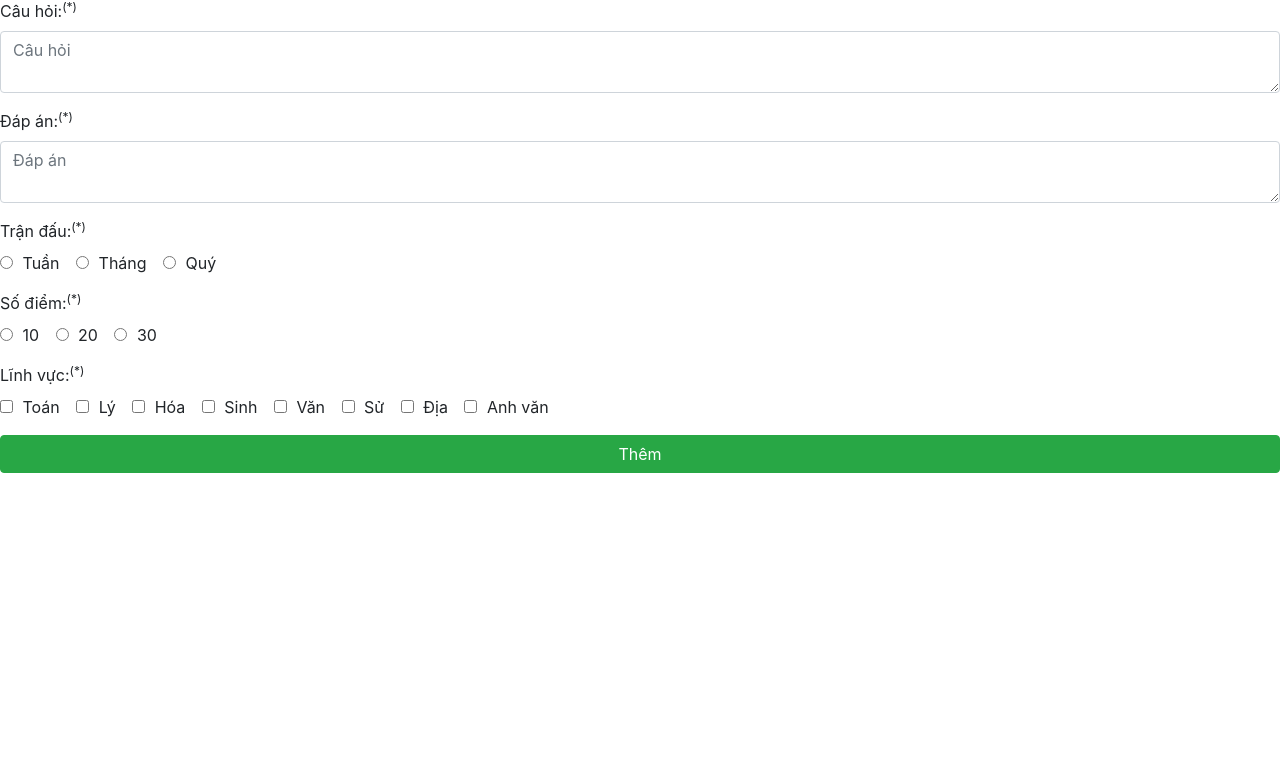
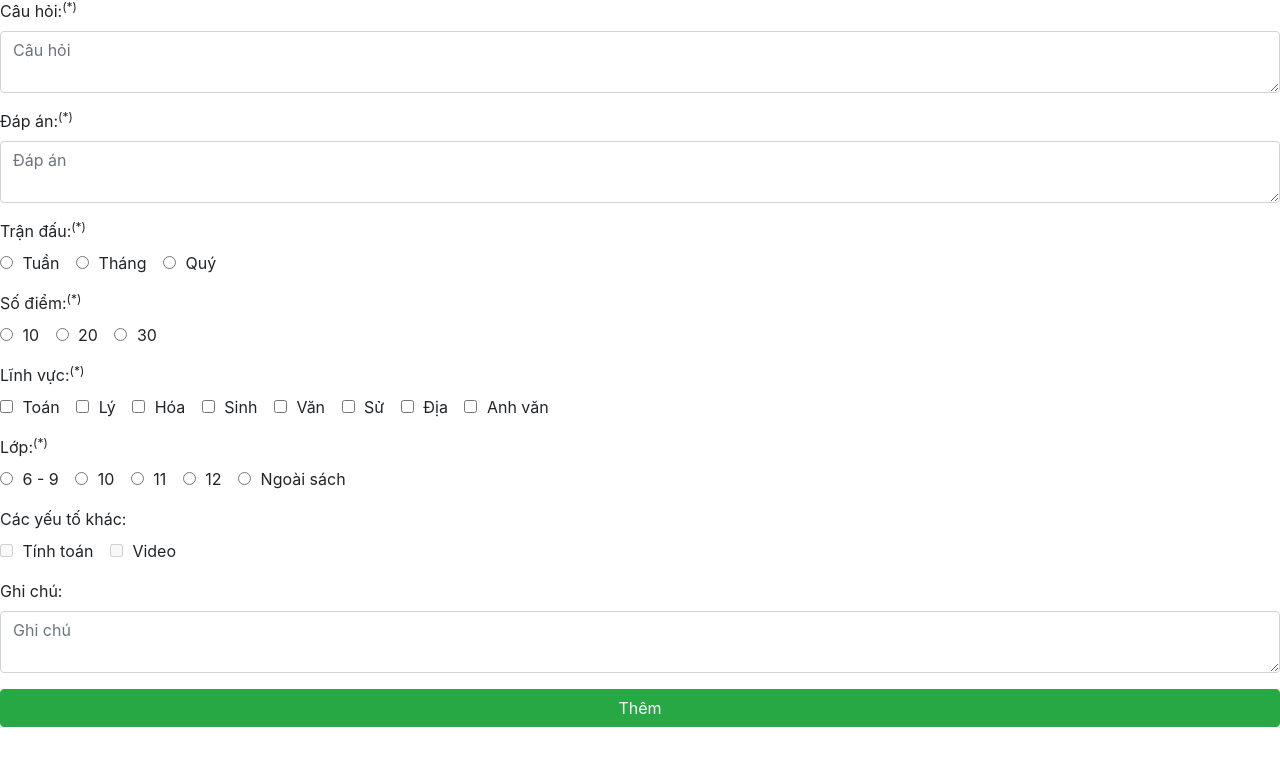
Before and after one commit to huuthotn01/ostat, a PHP site: page / in a window 1280 px wide. Shown: the part 41-800 px from the top of the page. Run offline with PHP 8.4, Linux system fonts and the light colour scheme.

Commit message:
Next update

```diff
--- a/index.php
+++ b/index.php
@@ -58,29 +58,68 @@
                         <label>Lĩnh vực:<sup>(*)</sup> </label>
                         <br />
                         <div class="form-check-inline">
-                            <label class="form-check-label" for="math"> <input type="checkbox" class="form-check-input" value="Toán" id="math" name="field"> Toán </label>
+                            <label class="form-check-label" for="math"> <input type="checkbox" class="form-check-input" value="math" id="math" name="field"> Toán </label>
                         </div>
                         <div class="form-check-inline">
-                            <label class="form-check-label" for="physics"> <input type="checkbox" class="form-check-input" value="Lý" id="physics" name="field"> Lý </label>
+                            <label class="form-check-label" for="physics"> <input type="checkbox" class="form-check-input" value="physics" id="physics" name="field"> Lý </label>
                         </div>
                         <div class="form-check-inline">
-                            <label class="form-check-label" for="chemistry"> <input type="checkbox" class="form-check-input" value="Hóa" id="chemistry" name="field"> Hóa </label>
+                            <label class="form-check-label" for="chemistry"> <input type="checkbox" class="form-check-input" value="chemistry" id="chemistry" name="field"> Hóa </label>
                         </div>
                         <div class="form-check-inline">
-                            <label class="form-check-label" for="biology"> <input type="checkbox" class="form-check-input" value="Sinh" id="biology" name="field"> Sinh </label>
+                            <label class="form-check-label" for="biology"> <input type="checkbox" class="form-check-input" value="biology" id="biology" name="field"> Sinh </label>
                         </div>
                         <div class="form-check-inline">
-                            <label class="form-check-label" for="literature"> <input type="checkbox" class="form-check-input" value="Văn" id="literature" name="field"> Văn </label>
+                            <label class="form-check-label" for="literature"> <input type="checkbox" class="form-check-input" value="literature" id="literature" name="field"> Văn </label>
                         </div>
                         <div class="form-check-inline">
-                            <label class="form-check-label" for="history"> <input type="checkbox" class="form-check-input" value="Sử" id="history" name="field"> Sử </label>
+                            <label class="form-check-label" for="history"> <input type="checkbox" class="form-check-input" value="history" id="history" name="field"> Sử </label>
                         </div>
                         <div class="form-check-inline">
-                            <label class="form-check-label" for="geography"> <input type="checkbox" class="form-check-input" value="Địa" id="geography" name="field"> Địa </label>
+                            <label class="form-check-label" for="geography"> <input type="checkbox" class="form-check-input" value="geography" id="geography" name="field"> Địa </label>
                         </div>
                         <div class="form-check-inline">
-                            <label class="form-check-label" for="english"> <input type="checkbox" class="form-check-input" value="Anh văn" id="english" name="field"> Anh văn </label>
+                            <label class="form-check-label" for="english"> <input type="checkbox" class="form-check-input" value="english" id="english" name="field"> Anh văn </label>
                         </div>
+                    </div>
+                    <div class="form-group">
+                        <label>Lớp:<sup>(*)</sup> </label>
+                        <br />
+                        <div class="form-check-inline">
+                            <label class="form-check-label" for="grade_9"> <input type="radio" class="form-check-input" value="9" id="grade_9" name="grade"> 6 - 9 </label>
+                        </div>
+                        <div class="form-check-inline">
+                            <label class="form-check-label" for="grade_10"> <input type="radio" class="form-check-input" value="10" id="grade_10" name="grade"> 10 </label>
+                        </div>
+                        <div class="form-check-inline">
+                            <label class="form-check-label" for="grade_11"> <input type="radio" class="form-check-input" value="11" id="grade_11" name="grade"> 11 </label>
+                        </div>
+                        <div class="form-check-inline">
+                            <label class="form-check-label" for="grade_12"> <input type="radio" class="form-check-input" value="12" id="grade_12" name="grade"> 12 </label>
+                        </div>
+                        <div class="form-check-inline">
+                            <label class="form-check-label" for="grade_13"> <input type="radio" class="form-check-input" value="13" id="grade_13" name="grade"> Ngoài sách </label>
+                        </div>
+                    </div>
+                    <div class="form-group">
+                        <label>Các yếu tố khác: </label>
+                        <br />
+                        <div class="form-check-inline">
+                            <label class="form-check-label" for="calculating" disabled>
+                                <input type="checkbox" class="form-check-input" value="calculating" id="calculating" name="others" disabled>
+                                Tính toán
+                            </label>
+                        </div>
+                        <div class="form-check-inline">
+                            <label class="form-check-label" for="video">
+                                <input type="checkbox" class="form-check-input" value="video" id="video" name="others" disabled>
+                                Video
+                            </label>
+                        </div>
+                    </div>
+                    <div class="form-group">
+                        <label for="notice">Ghi chú: </label>
+                        <textarea class="form-control" id="notice" name="notice" placeholder="Ghi chú"></textarea>
                     </div>
                     <div class="form-group">
                         <button id="button_submit" style="width: 100%" class="btn btn-success" >
```
